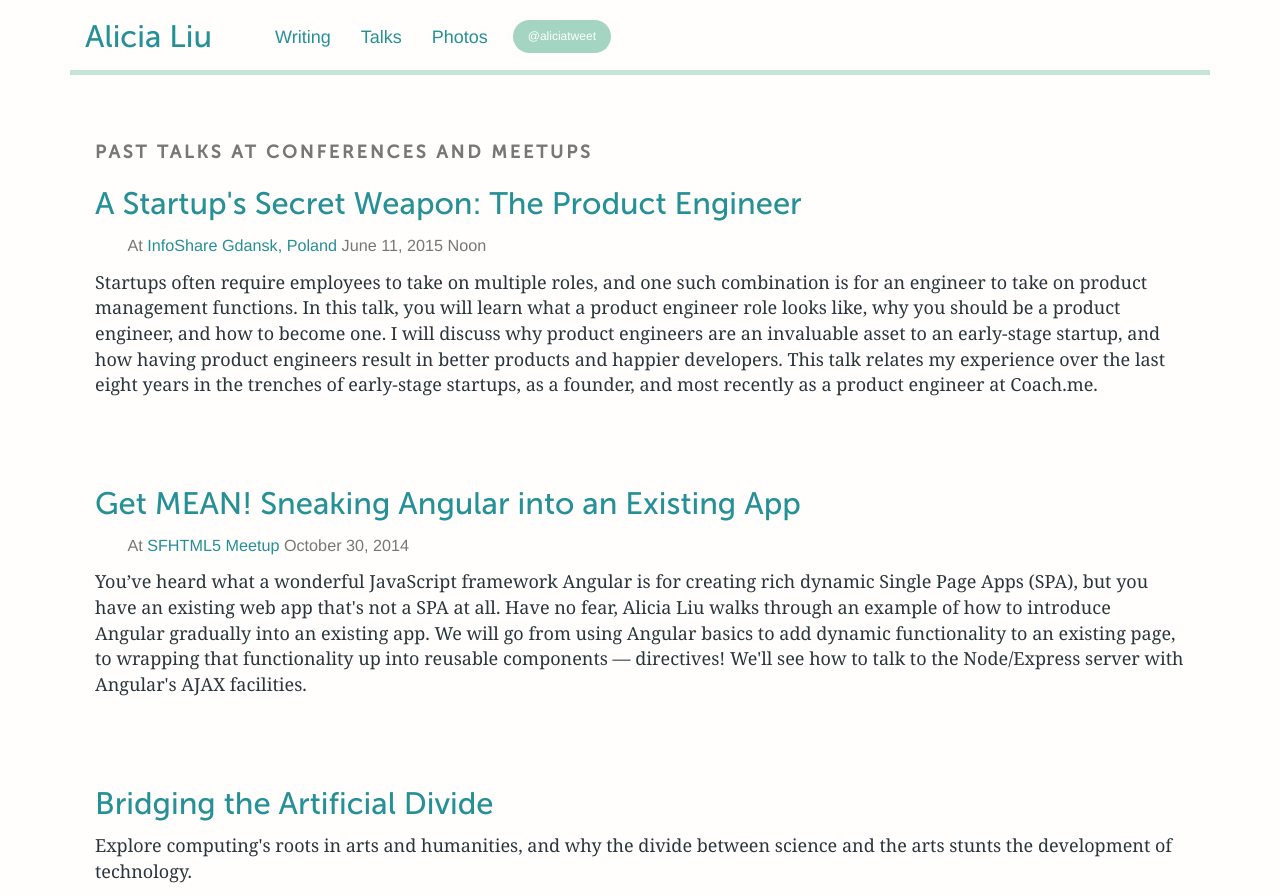
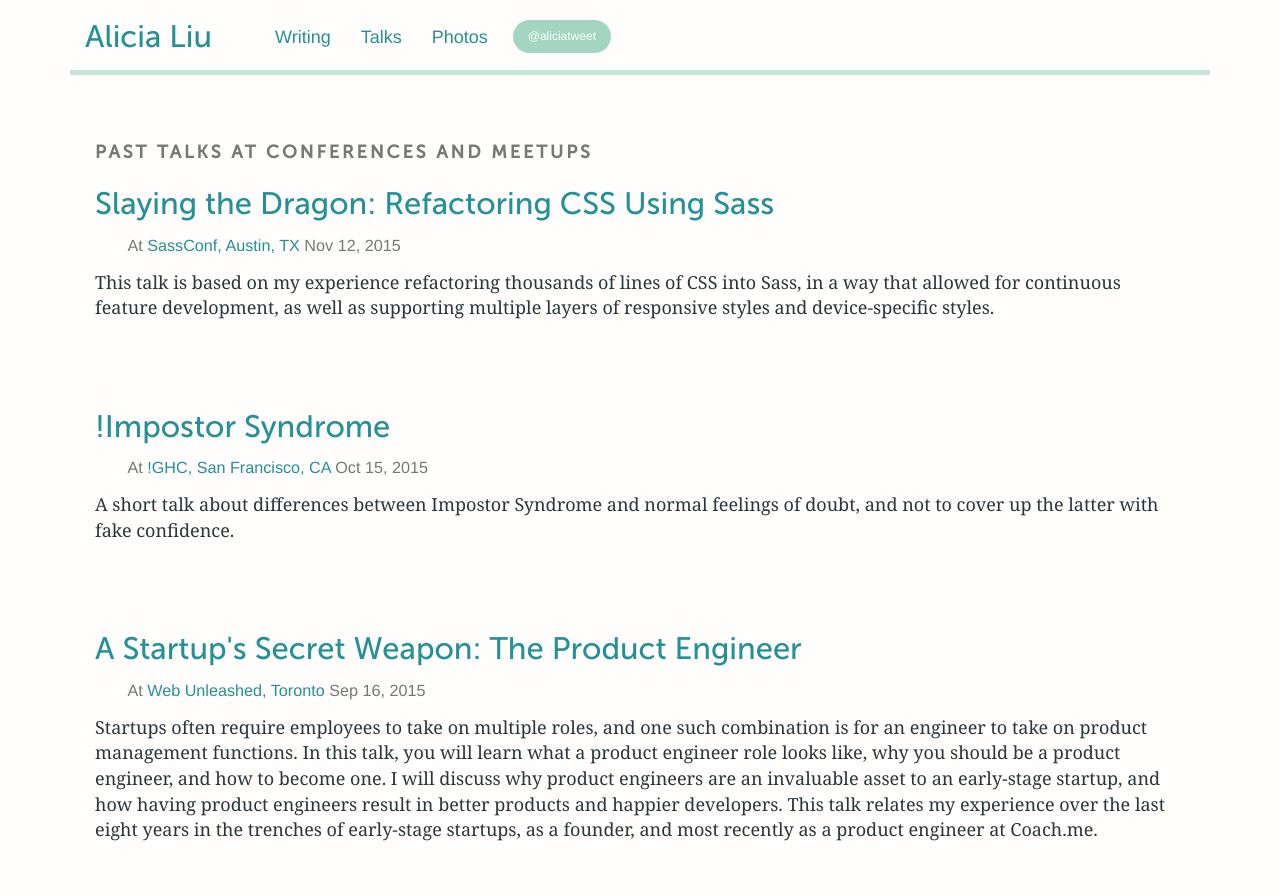
Before and after one commit to alicial/alicial.github.io, a Jekyll site: the page built from talks/index.html, in a window 1280 px wide and 1400 px high. Shown: the top 895 px of the window. Built offline with Jekyll 4.4.1, drawn with Linux system fonts in a browser that asks for light colours; nearby versions of some CDN libraries; Markdown is read by kramdown in place of the engine named in the settings.

Commit message:
Update talks from last few months

```diff
--- a/talks/index.html
+++ b/talks/index.html
@@ -8,9 +8,48 @@ title: Talks - Alicia Liu
       <h5>Past Talks at Conferences and Meetups</h5>
     </header>
     <article>
+      <h3><a href="http://sassconf.com/speakers/alicia-liu.html" target="_blank">Slaying the Dragon: Refactoring CSS Using Sass</a></h3>
+      <div class="details">
+        At <a href="http://sassconf.com/" target="_blank">SassConf, Austin, TX</a> <time>Nov 12, 2015</time>
+      </div>
+      <p></p>
+      <p>
+        This talk is based on my experience refactoring thousands of lines of CSS into Sass, in a way that allowed for continuous feature development, as well as supporting multiple layers of responsive styles and device-specific styles.
+      </p>
+      <p>
+        <br><br>
+      </p>
+    </article>
+    <article>
+      <h3><a href="https://medium.com/@tessr/ghc-talks-cb9d8091cc60" target="_blank">!Impostor Syndrome</a></h3>
+      <div class="details">
+        At <a href="https://medium.com/@tessr/ghc-talks-cb9d8091cc60" target="_blank">!GHC, San Francisco, CA</a> <time>Oct 15, 2015</time>
+      </div>
+      <p></p>
+      <p>
+        A short talk about differences between Impostor Syndrome and normal feelings of doubt, and not to cover up the latter with fake confidence.
+      </p>
+      <p>
+        <br><br>
+      </p>
+    </article>
+    <article>
+      <h3><a href="http://fitc.ca/presentation/a-startups-secret-weapon-the-product-engineer/" target="_blank">A Startup's Secret Weapon: The Product Engineer</a></h3>
+      <div class="details">
+        At <a href="http://fitc.ca/event/webu15/" target="_blank">Web Unleashed, Toronto</a> <time>Sep 16, 2015</time>
+      </div>
+      <p></p>
+      <p>
+        Startups often require employees to take on multiple roles, and one such combination is for an engineer to take on product management functions. In this talk, you will learn what a product engineer role looks like, why you should be a product engineer, and how to become one. I will discuss why product engineers are an invaluable asset to an early-stage startup, and how having product engineers result in better products and happier developers. This talk relates my experience over the last eight years in the trenches of early-stage startups, as a founder, and most recently as a product engineer at Coach.me.
+      </p>
+      <p>
+        <br><br>
+      </p>
+    </article>
+    <article>
       <h3><a href="https://infoshare.pl/#talk257" target="_blank">A Startup's Secret Weapon: The Product Engineer</a></h3>
       <div class="details">
-        At <a href="https://infoshare.pl" target="_blank">InfoShare Gdansk, Poland</a> <time>June 11, 2015 Noon</time>
+        At <a href="https://infoshare.pl" target="_blank">InfoShare Gdansk, Poland</a> <time>June 11, 2015</time>
       </div>
       <p></p>
       <p>
```
